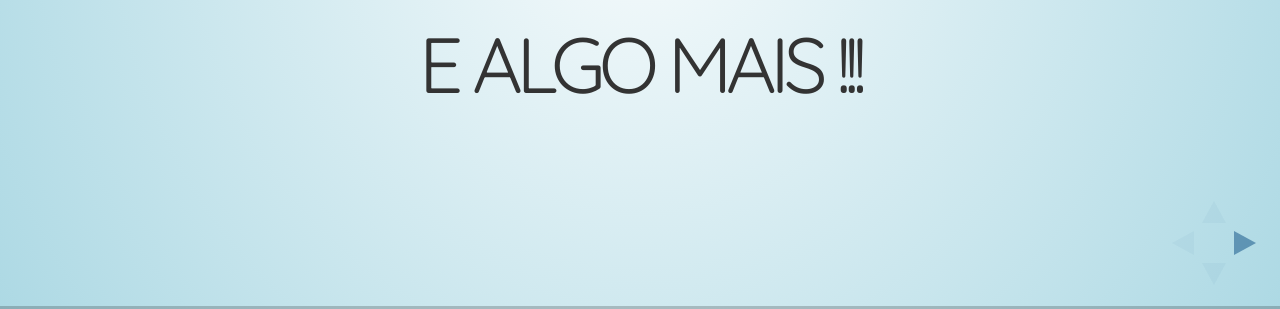
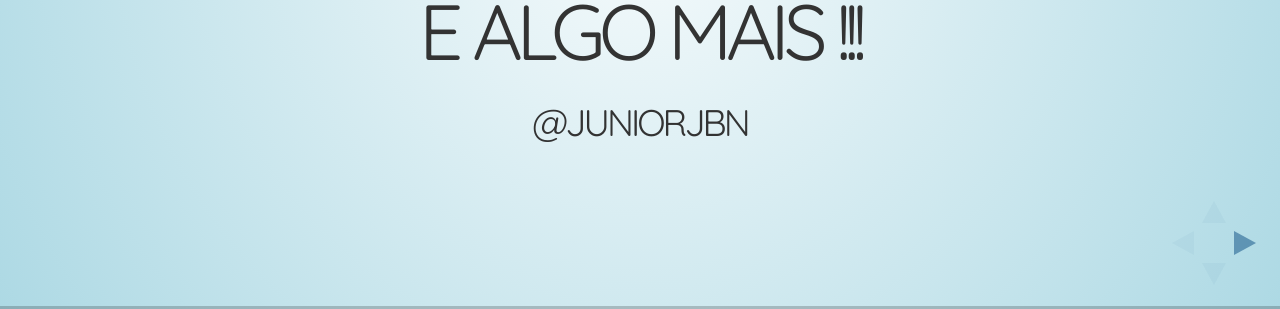
Before and after one commit to juniorjbn/press-docker, a website: page index.html in a window 1280 px wide. Shown: the part 491-800 px from the top of the page. Drawn offline with nearby package versions, Linux system fonts and the light colour scheme.

Commit message:
Update index.html

```diff
--- a/index.html
+++ b/index.html
@@ -45,7 +45,7 @@
                     <h3>Containers na prática</h3>
 
 						<h2>e algo mais !!!</h2>
-
+					<h4>@juniorjbn</h4>
 				</section>
 
                 <section>
@@ -321,7 +321,8 @@ lb:
                 </section>
                 <section>
                     <h2><b> TKS for Share!</b></h2>
-                    <p>LinuxTips</p>
+		    <p>@juniorjbn</p>
+		    <p>LinuxTips</p>
                     <p>Jasonwilder.com</p>
                     <p>Techfree.com.br</p>
                     <p>Deis.io</p>
```
